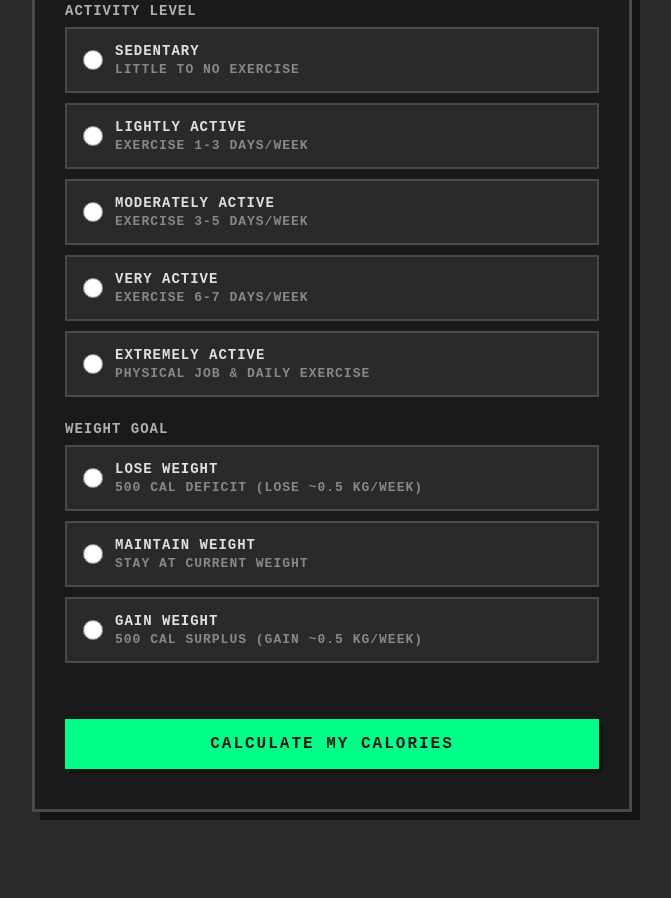
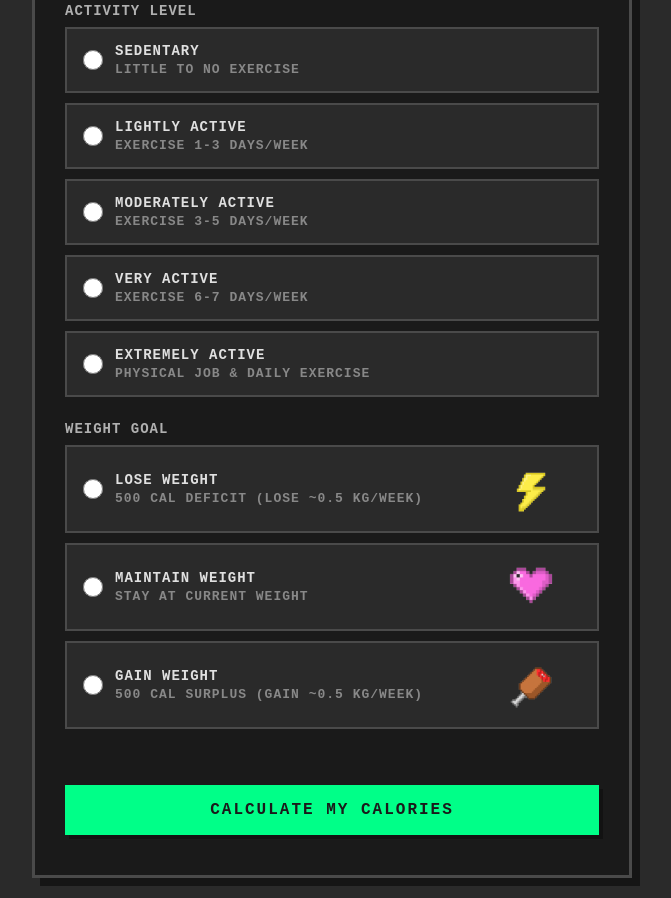
Before and after one commit to Sommy25/html, a plain HTML site: page index.html in a window 1280 px wide. Shown: the part 491-1389 px from the top of the page, without its empty margins (308-979 px from the left). Before the commit the page ends 1323 px from the top, so only its background shows below. Drawn offline with Linux system fonts and the light colour scheme.

Commit message:
addedd icons to the buttons to make it more fun

```diff
--- a/index.html
+++ b/index.html
@@ -307,6 +307,10 @@
             border-color: #6666ff;
         }
 
+        .side_icon{
+            width: 20%;
+        }
+
         @media (max-width: 640px) {
             .form-row {
                 grid-template-columns: 1fr;
@@ -429,6 +433,7 @@
                                 <strong>Lose Weight</strong>
                                 <small>500 cal deficit (lose ~0.5 kg/week)</small>
                             </div>
+                            <img class="side_icon" src="./images/lightning gif.gif" alt="" srcset="">
                         </label>
                         <label class="radio-option">
                             <input type="radio" name="goal" value="maintain">
@@ -436,6 +441,7 @@
                                 <strong>Maintain Weight</strong>
                                 <small>Stay at current weight</small>
                             </div>
+                            <img class="side_icon" src="./images/heartgif.gif" alt="" srcset="">
                         </label>
                         <label class="radio-option">
                             <input type="radio" name="goal" value="gain">
@@ -443,6 +449,7 @@
                                 <strong>Gain Weight</strong>
                                 <small>500 cal surplus (gain ~0.5 kg/week)</small>
                             </div>
+                             <img class="side_icon" src="./images/meat gif.gif" alt="" srcset="">
                         </label>
                     </div>
                 </div>
```
Also changed, not shown: images/Untitled design.png (deleted), images/heartgif.gif (added), images/lightning gif.gif (added), images/meat gif.gif (added).
